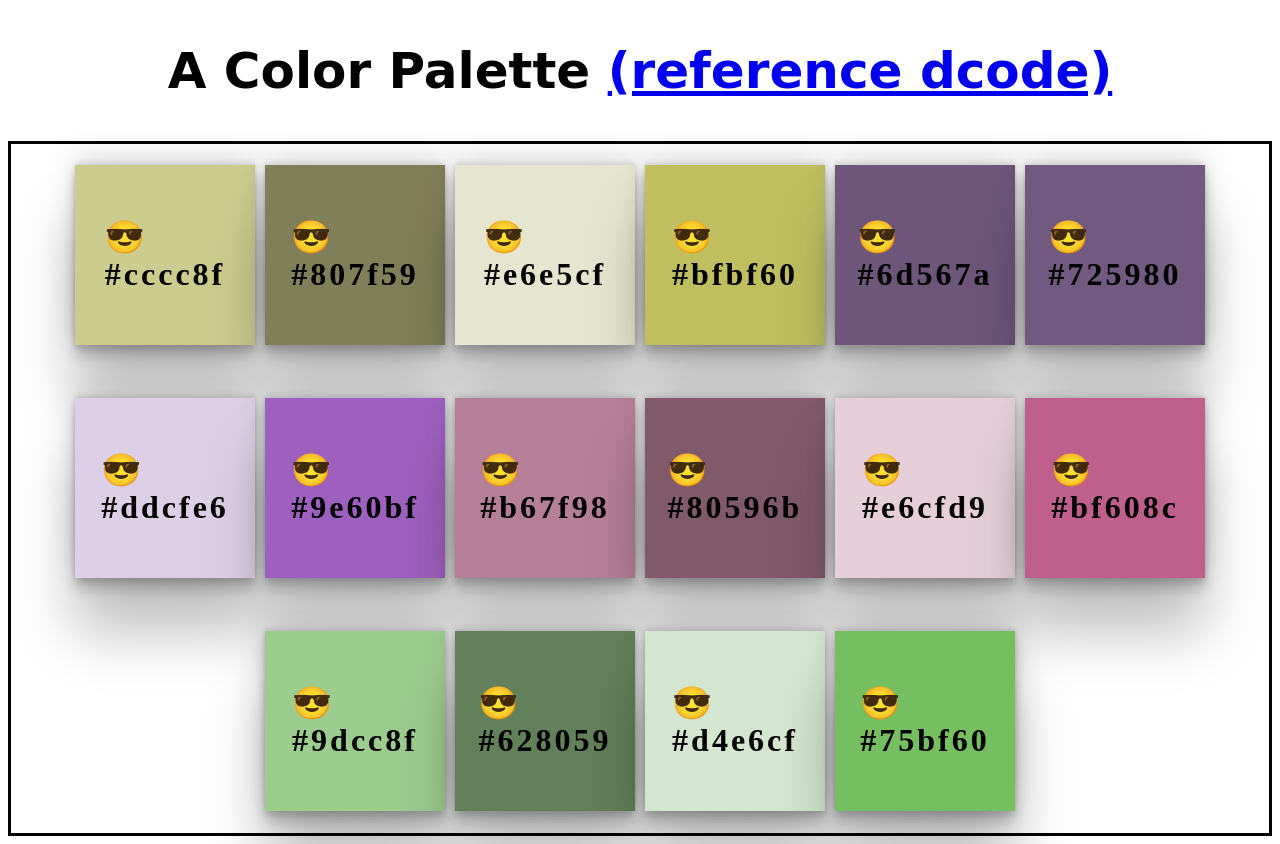
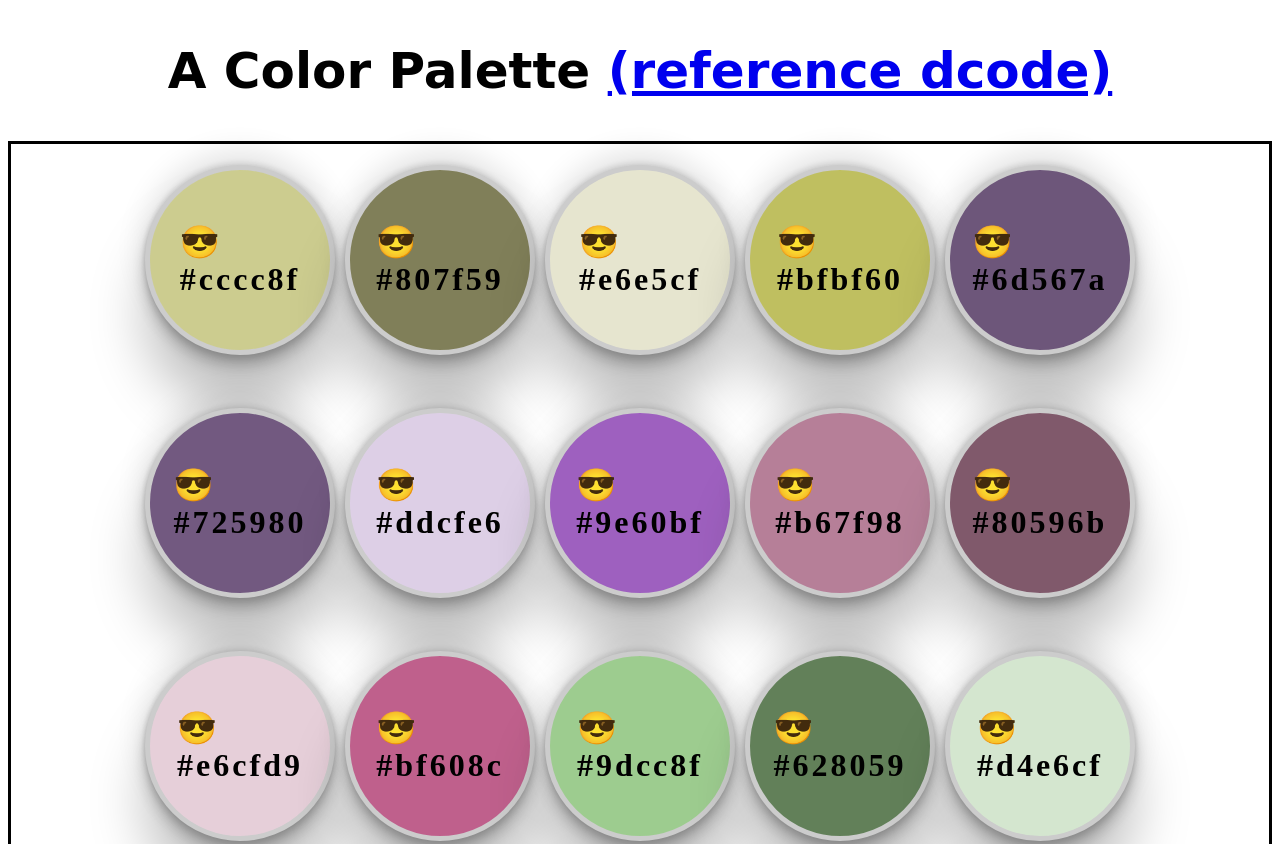
Before and after one commit to kaidecoder/color-palette, a website: page index.html in a window 1280 px wide. Shown: the top 844 px of the page. Drawn offline with Linux system fonts and the light colour scheme.

Commit message:
added border

```diff
--- a/index.html
+++ b/index.html
@@ -25,6 +25,8 @@
         width: 120px;
         padding: 30px;
         letter-spacing: 3px;
+        border: 5px solid #ccc;
+        border-radius: 100px;
         box-shadow: rgba(0, 0, 0, 0.25) 0px 54px 55px,
           rgba(0, 0, 0, 0.12) 0px -12px 30px, rgba(0, 0, 0, 0.12) 0px 4px 6px,
           rgba(0, 0, 0, 0.17) 0px 12px 13px, rgba(0, 0, 0, 0.09) 0px -3px 5px;
```
